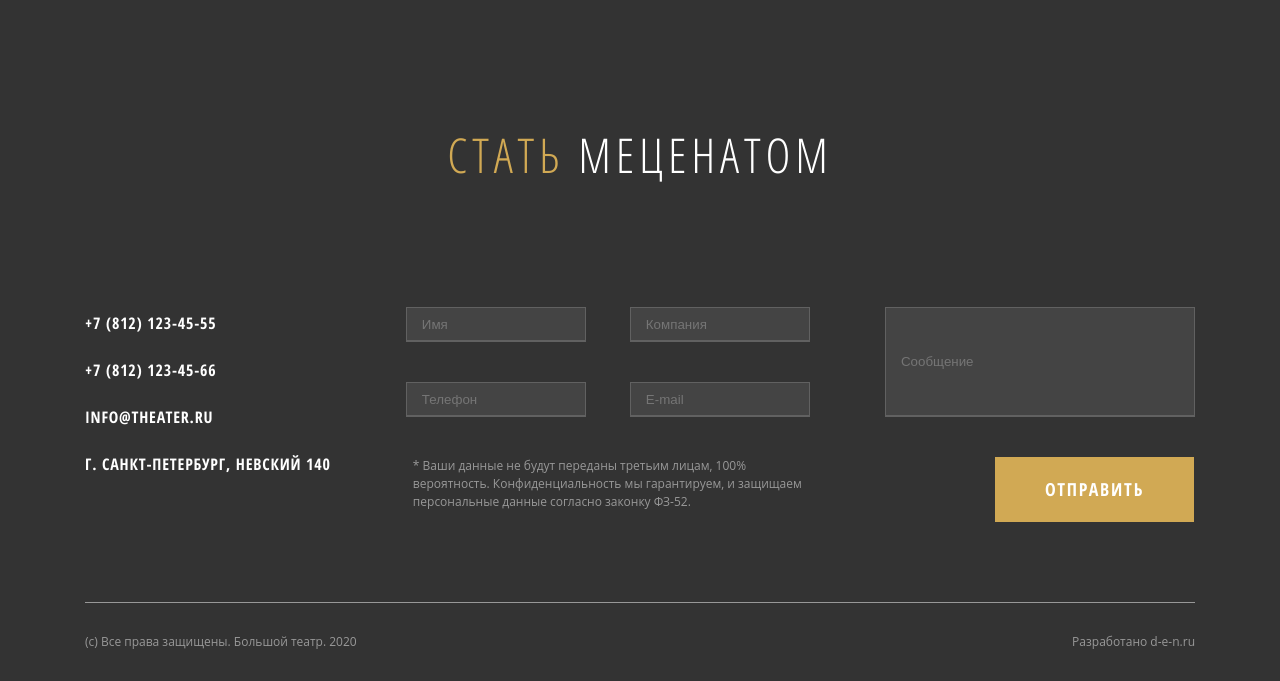
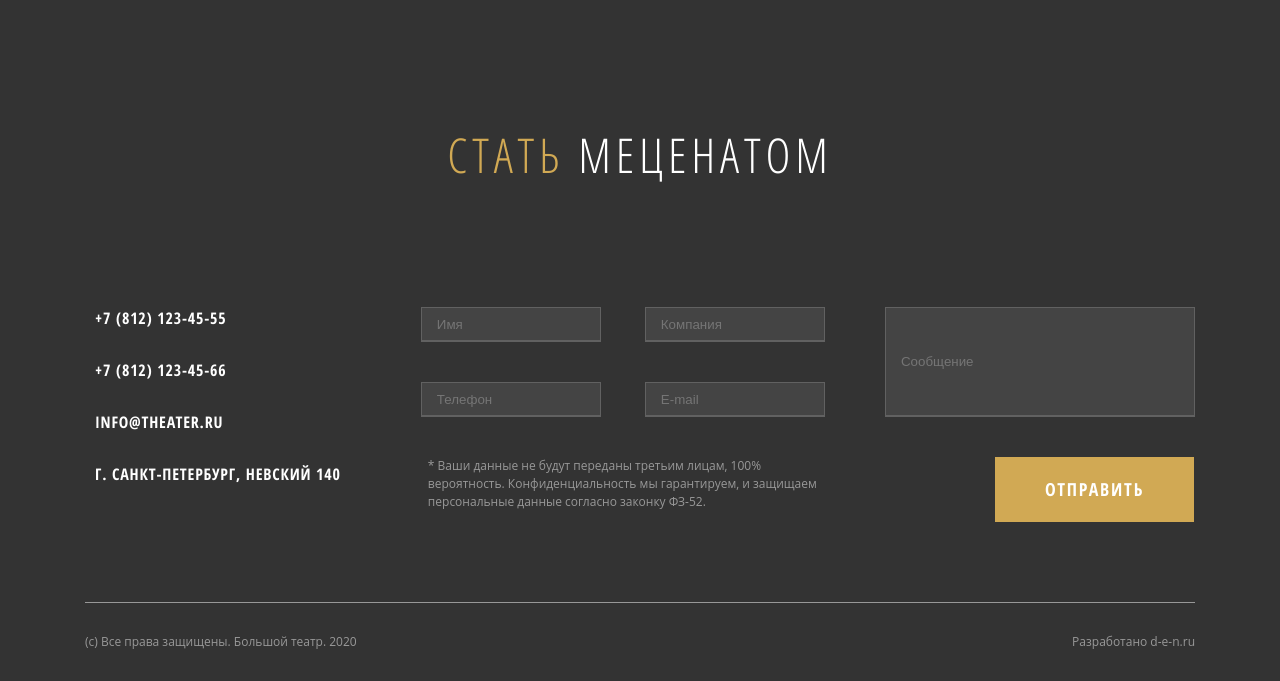
Before and after one commit to AidaGube/Teatr, a plain HTML site: page index.html in a window 1280 px wide. Shown: the part 3565-4246 px from the top of the page. Drawn offline with nearby package versions, Linux system fonts and the light colour scheme.

Commit message:
text width

```diff
--- a/index.html
+++ b/index.html
@@ -345,20 +345,20 @@
                 <div class="contacts-nav__list">
 
                   <div class="contacts-nav__item">
-                    <p> +7 (812) 123-45-55</p></i>
+                    <a href="#"> +7 (812) 123-45-55</a>
                     </div>
 
                   <div  class="contacts-nav__item">
-                    <p> +7 (812) 123-45-66</p></i>
+                    <a href="#"> +7 (812) 123-45-66</a>
                     </div>
 
                   <div class="contacts-nav__item">
-                    <p> info@theater.ru</p>
+                    <a> info@theater.ru</a>
                   </div>
 
                   <div class="contacts-nav__item">
-                    <p>
-                      г. санкт-петербург, невский 140</p>
+                    <a>
+                      г. санкт-петербург, невский 140</a>
                     </div>
 
                   </div>
--- a/scss/media.scss
+++ b/scss/media.scss
@@ -166,7 +166,8 @@
         justify-content: space-between;
       }
       &__item {
-        p {
+        margin: 25px 0px 10px ;
+        a {
           font-size: 14px;
           text-align: center;
           color: white;
@@ -206,6 +207,7 @@
   }
 
   .footer {
+    margin-top: 35px;
     display: flex;
     justify-content: space-between;
     &__text {
--- a/scss/sections/_contacts.scss
+++ b/scss/sections/_contacts.scss
@@ -26,12 +26,16 @@
       width: 100%;
     }
     &__item {
-      margin-top: 25px;
-      @include font(16px, 22px);
-      letter-spacing: 0.05em;
-      text-transform: uppercase;
-      color: $text-white;
-
+      margin: 20px 20px 30px 10px;
+      a {
+        @include font(16px, 22px);
+        letter-spacing: 0.05em;
+        text-transform: uppercase;
+        color: $text-white;
+        &:last-child {
+          font-size: ;
+        }
+      }
     }
     }
 
```
Also changed, not shown: css/index.css, css/media.css, 2 other files.
